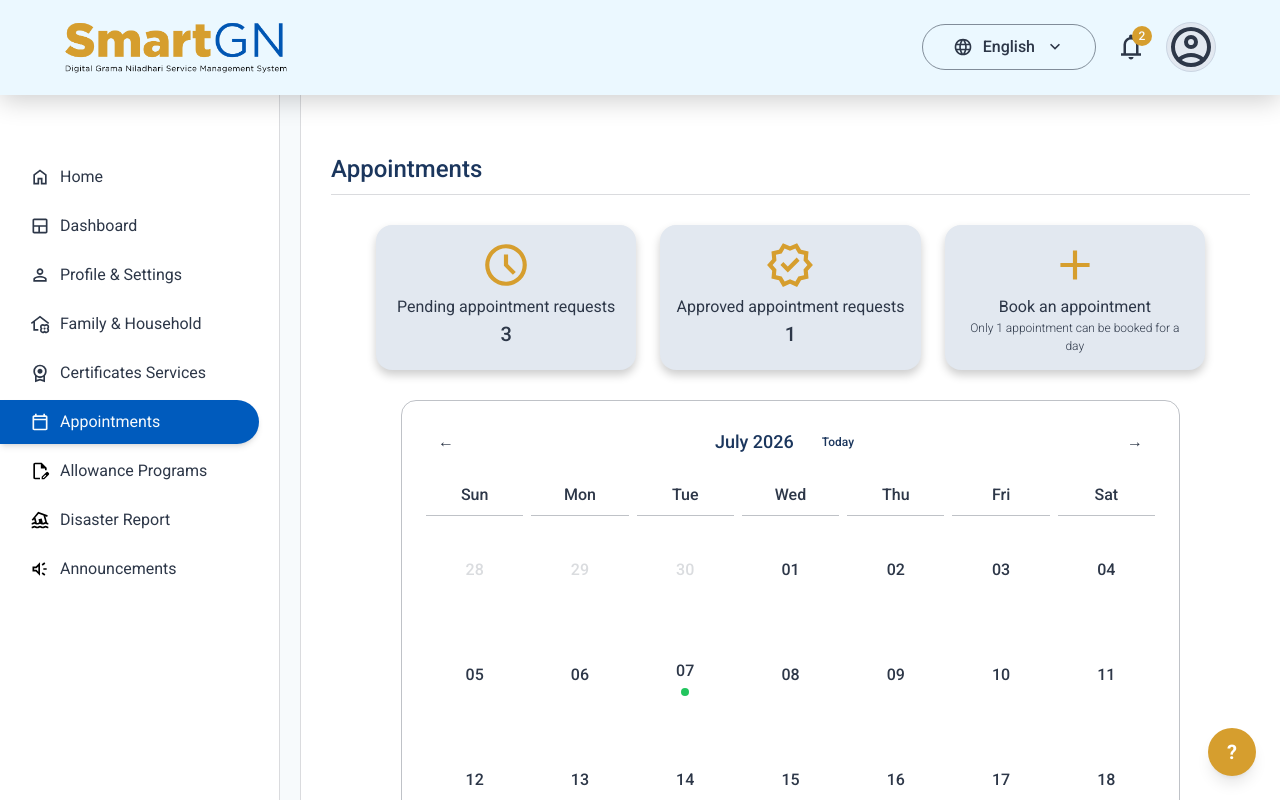
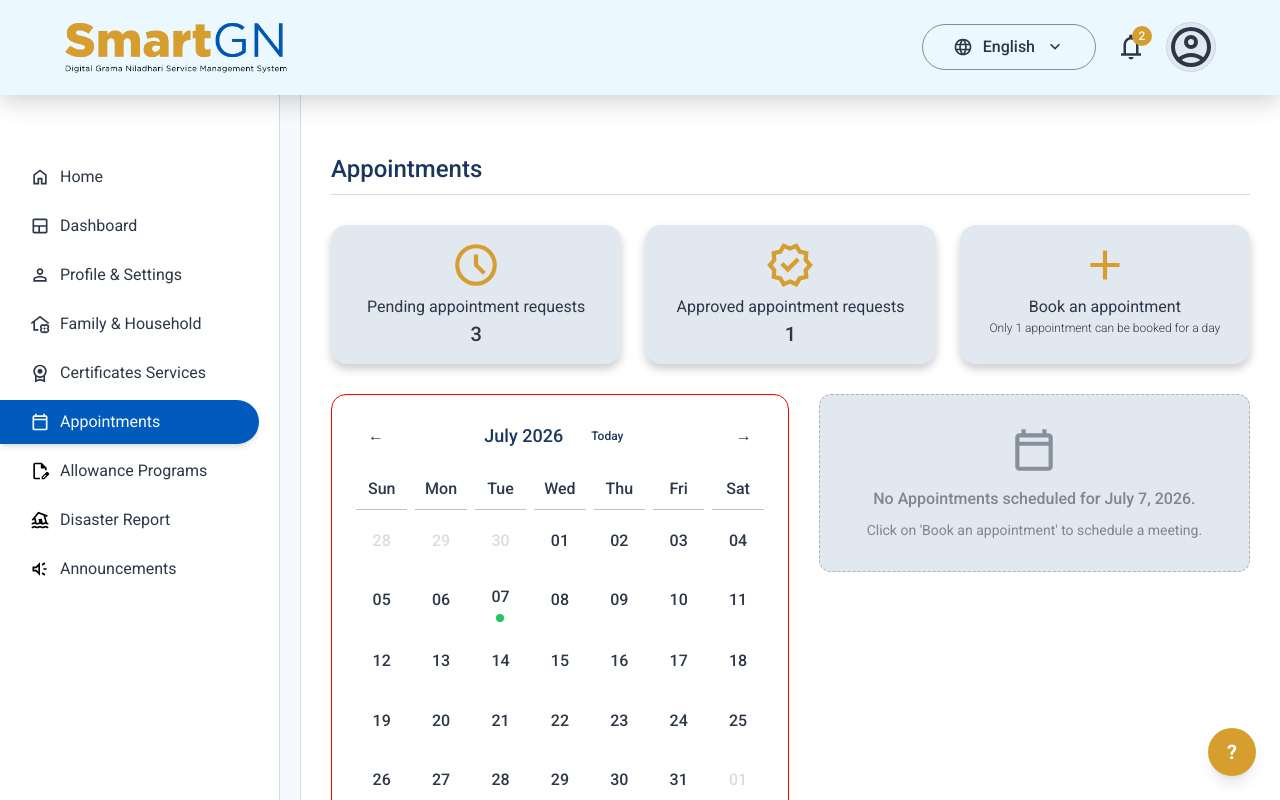
Before and after one commit to Mogith-Code/SmartGN-Digital-GN-Service-Management-System, a React (Vite) app in the folder SmartGN/: page /ResidentDashboard/RAppointment in a window 1280 px wide. Shown: the top 800 px of the page. Built offline with nearby package versions, Linux system fonts and the light colour scheme.

Commit message:
update CalenderLayout.jsx

```diff
--- a/SmartGN/src/Components/AppointmentsPage/AppointmentLayoutPage.jsx
+++ b/SmartGN/src/Components/AppointmentsPage/AppointmentLayoutPage.jsx
@@ -120,19 +120,18 @@ function AppointmentLayoutPage() {
         {t.Title}
       </div>
 
-      <div className="grid grid-cols-1 sm:grid-cols-2 lg:grid-cols-3 gap-4 sm:gap-5 md:gap-6 mx-4 sm:mx-6 md:mx-8 lg:mx-[75px] mt-4 sm:mt-5 md:mt-6 lg:mt-[30px]">
+      <div className="grid grid-cols-1 sm:grid-cols-2 lg:grid-cols-3 gap-4 sm:gap-5 md:gap-6 mx-4 sm:mx-6 md:mx-8 lg:mx-[30px] mt-4 sm:mt-5 md:mt-6 lg:mt-[30px]">
         <CardLayout pendingCount={pendingCount} approvedCount={approvedCount} />
       </div>
 
-      <div className="flex mt-4 sm:mt-5 md:mt-6 lg:mt-[30px] mx-4 sm:mx-6 md:mx-8 lg:mx-[100px]">
+      <div className="flex mt-4 sm:mt-5 md:mt-6 lg:mt-[30px] mx-4 sm:mx-6 md:mx-8 lg:m-[30px] items-start justify-between gap-[30px]">
         <CalenderLayout
           onDateSelect={handleDateSelect}
           bookings={getBookingsForCalendar()}
         />
-      </div>
 
         <div
-        className="flex justify-center mx-4 sm:mx-6 md:mx-8 lg:mx-[75px] my-4 sm:my-5 md:my-6 lg:my-[30px]"
+          className="flex justify-center w-full"
           id="summary"
         >
           {activeAppointment ? (
@@ -194,6 +193,7 @@ function AppointmentLayoutPage() {
             />
           )}
         </div>
+      </div>
     </>
   );
 }
--- a/SmartGN/src/Components/AppointmentsPage/CalenderLayout.jsx
+++ b/SmartGN/src/Components/AppointmentsPage/CalenderLayout.jsx
@@ -262,7 +262,7 @@ function CalendarLayout({ onDateSelect, bookings = [] }) {
   const isNextDisabled = year >= new Date().getFullYear() + 10;
 
   return (
-    <div className="flex flex-col w-full items-center justify-center border border-[#2D37484D] rounded-[10px] sm:rounded-[12px] md:rounded-[15px] p-3 sm:p-4 md:p-5 lg:p-6">
+    <div className="flex flex-col w-full border border-[red] items-center justify-center border border-[#2D37484D] rounded-[10px] sm:rounded-[12px] md:rounded-[15px] p-3 sm:p-4 md:p-5 lg:p-6">
       {/* CALENDAR HEADER */}
       <div className="flex justify-between items-center w-full mb-4 sm:mb-5 md:mb-6">
         <button
```
Lines whose indentation alone changed are shown as unchanged.
